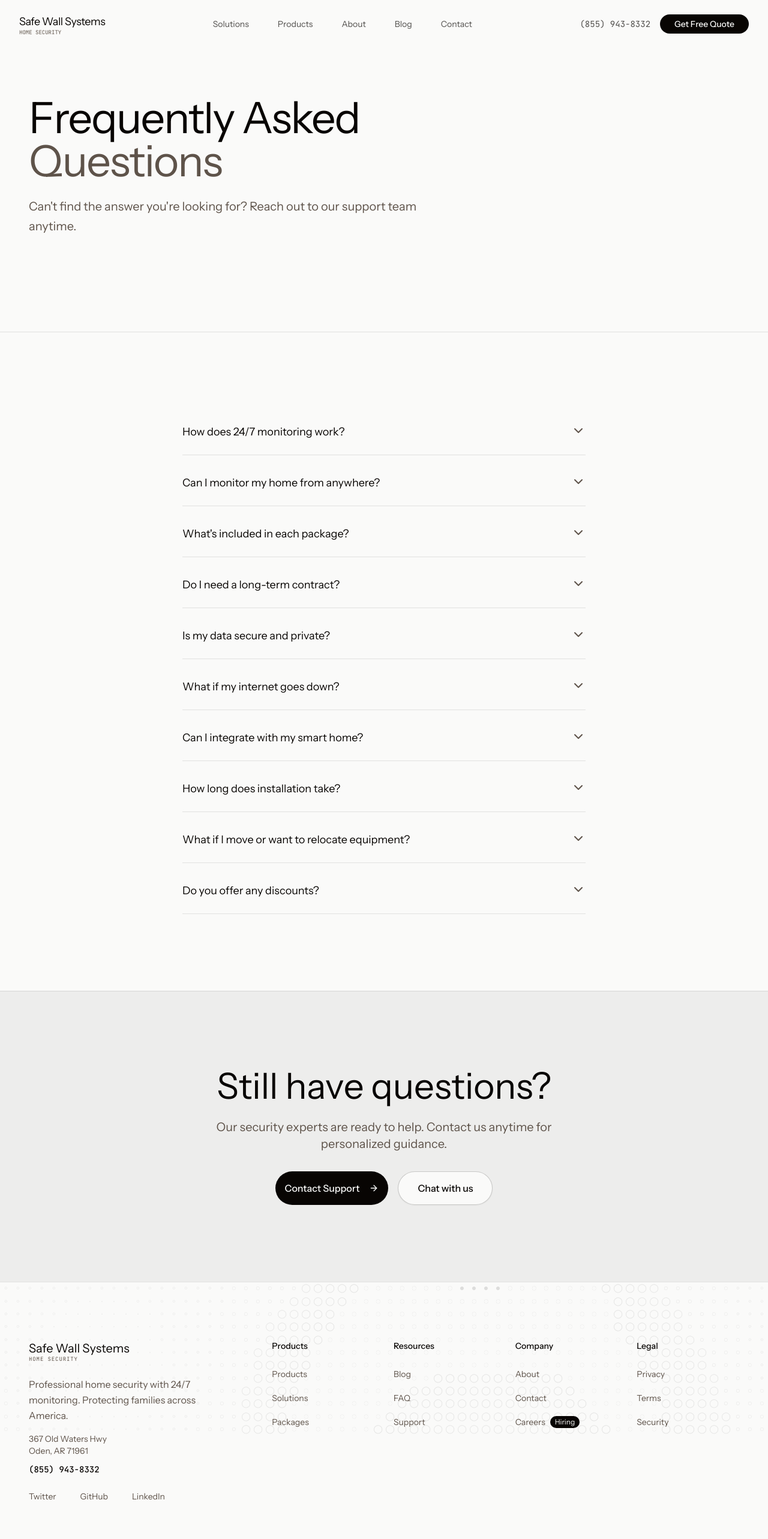
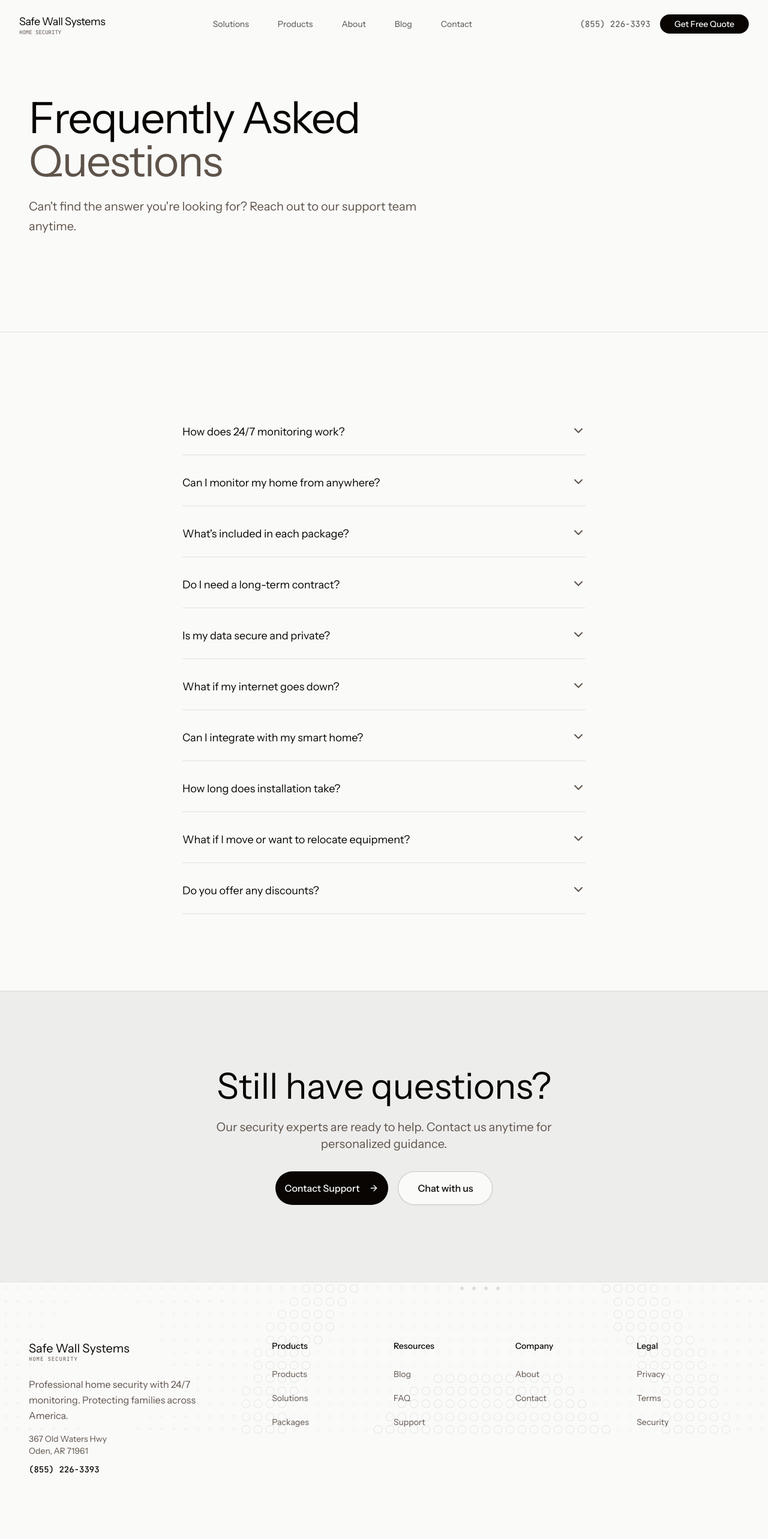
Before and after one commit to universalwifisupport/safewall, a Next.js app: page /faq in a window 1280 px wide. Shown: the top 2566 px of the page at 60% size. Built offline with nearby package versions, Linux system fonts and the light colour scheme.

Commit message:
Update phone number to (855) 226-3393 and clean up footer

```diff
--- a/app/layout.tsx
+++ b/app/layout.tsx
@@ -48,12 +48,7 @@ export default function RootLayout({
             "address": {
               "@type": "PostalAddress",
               "addressCountry": "IN"
-            },
-            "sameAs": [
-              "https://www.facebook.com/",
-              "https://www.instagram.com/",
-              "https://www.linkedin.com/"
-            ]
+            }
           })}
         </script>
       </head>
--- a/app/privacy/page.tsx
+++ b/app/privacy/page.tsx
@@ -108,7 +108,7 @@ export default function PrivacyPage() {
                 <p>Safe Wall Systems, Inc.</p>
                 <p>Privacy Department</p>
                 <p>Email: info@safewallsystems.com</p>
-                <p>Phone: (855) 943-8332</p>
+                <p>Phone: (855) 226-3393</p>
               </div>
             </div>
           </div>
--- a/app/terms/page.tsx
+++ b/app/terms/page.tsx
@@ -115,7 +115,7 @@ export default function TermsPage() {
                 <p>Safe Wall Systems, Inc.</p>
                 <p>Legal Department</p>
                 <p>Email: info@safewallsystems.com</p>
-                <p>Phone: (855) 943-8332</p>
+                <p>Phone: (855) 226-3393</p>
               </div>
             </div>
           </div>
--- a/components/landing/consulting-process-section.tsx
+++ b/components/landing/consulting-process-section.tsx
@@ -149,7 +149,7 @@ export function ConsultingProcessSection() {
                 <ArrowRight className="w-4 h-4" />
               </button>
               {activeStep === consultingSteps.length - 1 && (
-                <a href="tel:+18559438332">
+                <a href="tel:+18552263393">
                   <Button
                     size="lg"
                     className="bg-foreground hover:bg-foreground/90 text-background px-8 h-12 text-base rounded-full group ml-2"
--- a/components/landing/contact-hero-section.tsx
+++ b/components/landing/contact-hero-section.tsx
@@ -36,7 +36,7 @@ export function ContactHeroSection() {
                 </Link>
               </Button>
               <Button asChild size="lg" variant="outline" className="gap-2">
-                <Link href="tel:+18559438332">
+                <Link href="tel:+18552263393">
                   <Phone className="w-4 h-4" />
                   Call Now
                 </Link>
@@ -48,14 +48,14 @@ export function ContactHeroSection() {
           <div className="grid grid-cols-2 gap-4">
             {/* Phone Card */}
             <Link
-              href="tel:+18559438332"
+              href="tel:+18552263393"
               className="group relative p-6 rounded-2xl border border-foreground/10 bg-background hover:bg-foreground/[0.02] hover:border-primary/50 transition-all duration-300"
             >
               <div className="w-12 h-12 rounded-xl bg-primary/10 text-primary flex items-center justify-center mb-4 group-hover:scale-110 transition-transform">
                 <Phone className="w-6 h-6" />
               </div>
               <h3 className="font-semibold mb-1">Call Us</h3>
-              <p className="text-sm text-muted-foreground mb-2">(855) 943-8332</p>
+              <p className="text-sm text-muted-foreground mb-2">(855) 226-3393</p>
               <p className="text-xs text-muted-foreground">Mon-Fri, 8AM-6PM EST</p>
             </Link>
 
--- a/components/landing/cta-section.tsx
+++ b/components/landing/cta-section.tsx
@@ -62,16 +62,16 @@ export function CtaSection() {
                 </p>
 
                 <div className="flex flex-col sm:flex-row items-start gap-4">
-                  <a href="tel:+18559438332">
+                  <a href="tel:+18552263393">
                     <Button
                       size="lg"
                       className="bg-foreground hover:bg-foreground/90 text-background px-8 h-14 text-base rounded-full group"
                     >
-                      Call (855) 943-8332
+                      Call (855) 226-3393
                       <ArrowRight className="w-4 h-4 ml-2 transition-transform group-hover:translate-x-1" />
                     </Button>
                   </a>
-                  <a href="tel:+18559438332">
+                  <a href="tel:+18552263393">
                     <Button
                       size="lg"
                       variant="outline"
--- a/components/landing/footer-section.tsx
+++ b/components/landing/footer-section.tsx
@@ -1,6 +1,5 @@
 "use client";
 
-import { ArrowUpRight } from "lucide-react";
 import { AnimatedWave } from "./animated-wave";
 
 const footerLinks = {
@@ -17,7 +16,6 @@ const footerLinks = {
   Company: [
     { name: "About", href: "/about" },
     { name: "Contact", href: "/contact" },
-    { name: "Careers", href: "#", badge: "Hiring" },
   ],
   Legal: [
     { name: "Privacy", href: "/privacy" },
@@ -25,12 +23,6 @@ const footerLinks = {
     { name: "Security", href: "/#security" },
   ],
 };
-
-const socialLinks = [
-  { name: "Twitter", href: "#" },
-  { name: "GitHub", href: "#" },
-  { name: "LinkedIn", href: "#" },
-];
 
 export function FooterSection() {
   return (
@@ -62,23 +54,9 @@ export function FooterSection() {
                   367 Old Waters Hwy<br />
                   Oden, AR 71961
                 </p>
-                <a href="tel:+18559438332" className="inline-flex items-center gap-2 text-foreground font-mono text-sm font-medium hover:text-foreground/70 transition-colors">
-                  (855) 943-8332
+                <a href="tel:+18552263393" className="inline-flex items-center gap-2 text-foreground font-mono text-sm font-medium hover:text-foreground/70 transition-colors">
+                  (855) 226-3393
                 </a>
-              </div>
-
-              {/* Social Links */}
-              <div className="flex gap-6">
-                {socialLinks.map((link) => (
-                  <a
-                    key={link.name}
-                    href={link.href}
-                    className="text-sm text-muted-foreground hover:text-foreground transition-colors flex items-center gap-1 group"
-                  >
-                    {link.name}
-                    <ArrowUpRight className="w-3 h-3 opacity-0 -translate-x-1 group-hover:opacity-100 group-hover:translate-x-0 transition-all" />
-                  </a>
-                ))}
               </div>
             </div>
 
--- a/components/landing/hero-section.tsx
+++ b/components/landing/hero-section.tsx
@@ -107,16 +107,16 @@ export function HeroSection() {
                 isVisible ? "opacity-100 translate-y-0" : "opacity-0 translate-y-4"
               }`}
             >
-              <a href="tel:+18559438332">
+              <a href="tel:+18552263393">
                 <Button
                   size="lg"
                   className="bg-foreground hover:bg-foreground/90 text-background px-8 h-14 text-base rounded-full group"
                 >
-                  Call (855) 943-8332
+                  Call (855) 226-3393
                   <ArrowRight className="w-4 h-4 ml-2 transition-transform group-hover:translate-x-1" />
                 </Button>
               </a>
-              <a href="tel:+18559438332">
+              <a href="tel:+18552263393">
                 <Button
                   size="lg"
                   variant="outline"
--- a/components/landing/navigation.tsx
+++ b/components/landing/navigation.tsx
@@ -55,10 +55,10 @@ export function Navigation() {
 
             {/* Mobile Phone Number */}
             <a
-              href="tel:+18559438332"
+              href="tel:+18552263393"
               className={`md:hidden text-foreground/70 hover:text-foreground transition-all duration-500 font-mono ${isScrolled ? "text-xs" : "text-sm"}`}
             >
-              (855) 943-8332
+              (855) 226-3393
             </a>
 
             {/* Desktop Navigation */}
@@ -77,8 +77,8 @@ export function Navigation() {
 
             {/* Desktop CTA */}
             <div className="hidden lg:flex items-center gap-4">
-              <a href="tel:+18559438332" className={`text-foreground/70 hover:text-foreground transition-all duration-500 font-mono ${isScrolled ? "text-xs" : "text-sm"}`}>
-                (855) 943-8332
+              <a href="tel:+18552263393" className={`text-foreground/70 hover:text-foreground transition-all duration-500 font-mono ${isScrolled ? "text-xs" : "text-sm"}`}>
+                (855) 226-3393
               </a>
               <Button
                 size="sm"
@@ -144,11 +144,11 @@ export function Navigation() {
           >
             {/* Phone Number */}
             <a
-              href="tel:+18559438332"
+              href="tel:+18552263393"
               className="text-2xl md:text-3xl font-mono text-center text-foreground/70 hover:text-foreground transition-colors"
               onClick={() => setIsMobileMenuOpen(false)}
             >
-              (855) 943-8332
+              (855) 226-3393
             </a>
 
             {/* Action Buttons */}
@@ -156,7 +156,7 @@ export function Navigation() {
               <Button
                 variant="outline"
                 className="flex-1 rounded-full h-12 md:h-14 text-sm md:text-base"
-                onClick={() => { setIsMobileMenuOpen(false); window.location.href = 'tel:+18559438332'; }}
+                onClick={() => { setIsMobileMenuOpen(false); window.location.href = 'tel:+18552263393'; }}
               >
                 Call Now
               </Button>
--- a/components/landing/pricing-section.tsx
+++ b/components/landing/pricing-section.tsx
@@ -159,7 +159,7 @@ export function PricingSection() {
               </ul>
 
               {/* CTA */}
-              <a href="tel:+18559438332" className="block">
+              <a href="tel:+18552263393" className="block">
                 <button
                   className={`w-full py-4 flex items-center justify-center gap-2 text-sm font-medium transition-all group ${
                     plan.popular
@@ -167,7 +167,7 @@ export function PricingSection() {
                       : "border border-foreground/20 text-foreground hover:border-foreground hover:bg-foreground/5"
                   }`}
                 >
-                  {plan.popular ? "Call (855) 943-8332" : plan.cta}
+                  {plan.popular ? "Call (855) 226-3393" : plan.cta}
                   <ArrowRight className="w-4 h-4 transition-transform group-hover:translate-x-1" />
                 </button>
               </a>
```
Also changed, not shown: app/blog/[slug]/page.tsx (+7 -7 lines), app/products/page.tsx (+4 -4 lines), 2 other files (tests, documents, lock files or other folders).
